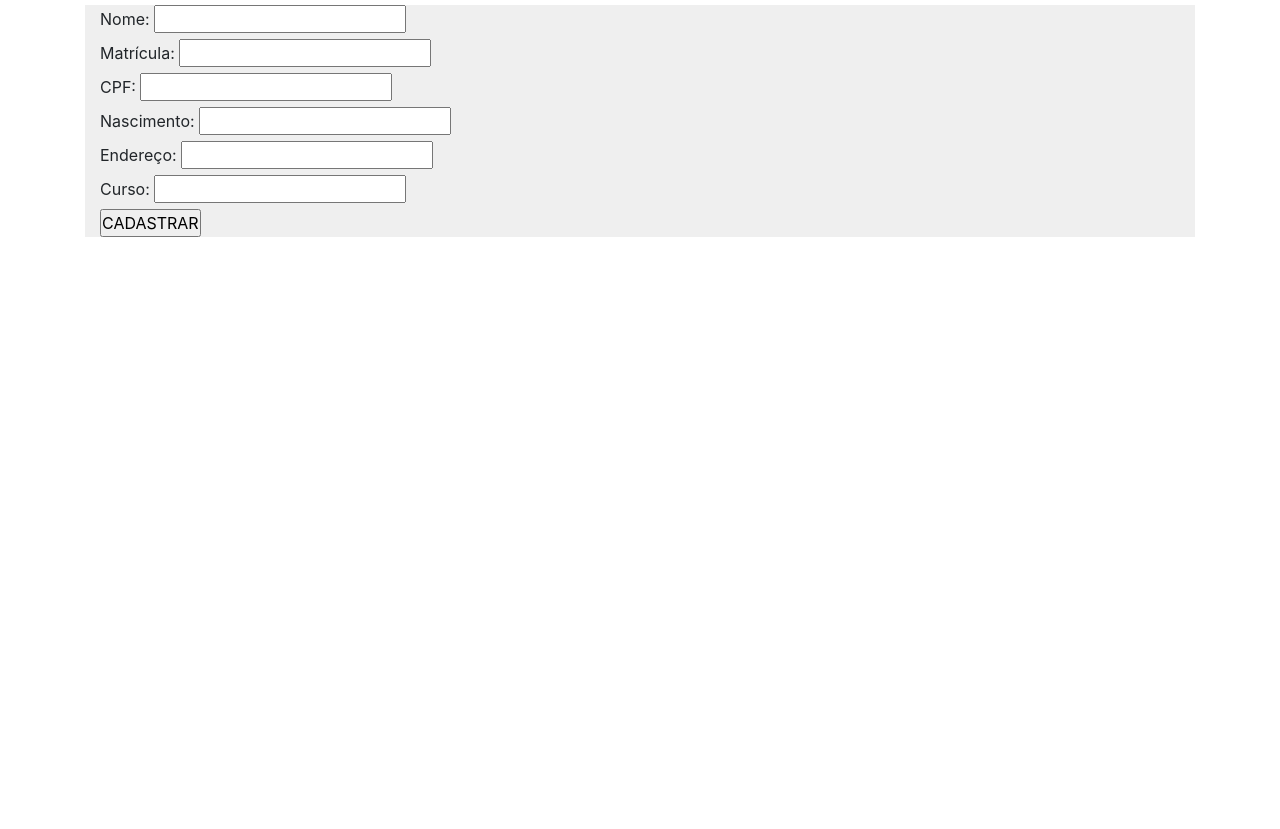
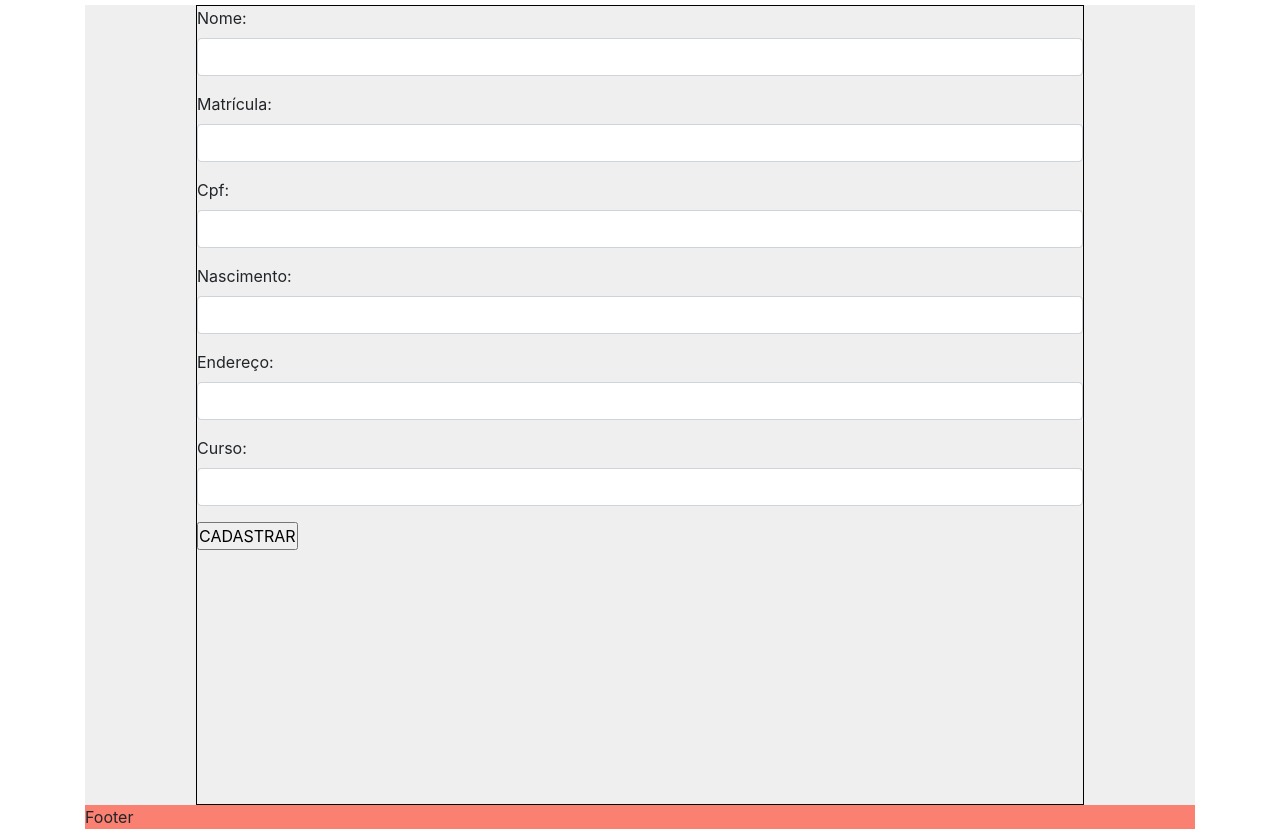
Before and after one commit to Odaliene/Programa-o-Web, a plain HTML site: page Projeto/aluno.html in a window 1280 px wide. Shown: the part 88-917 px from the top of the page. Before the commit the page ends 800 px from the top, so only its background shows below. Drawn offline with nearby package versions, Linux system fonts and the light colour scheme.

Commit message:
Update aluno.html

```diff
--- a/Projeto/aluno.html
+++ b/Projeto/aluno.html
@@ -3,10 +3,12 @@
   <head>
     <meta charset="utf-8">
     <title>Página de Cadastro do Aluno</title>
+
     <link rel="stylesheet" href="https://stackpath.bootstrapcdn.com/bootstrap/4.3.1/css/bootstrap.min.css" integrity="sha384-ggOyR0iXCbMQv3Xipma34MD+dH/1fQ784/j6cY/iJTQUOhcWr7x9JvoRxT2MZw1T" crossorigin="anonymous">
     <script src="https://code.jquery.com/jquery-3.3.1.slim.min.js" integrity="sha384-q8i/X+965DzO0rT7abK41JStQIAqVgRVzpbzo5smXKp4YfRvH+8abtTE1Pi6jizo" crossorigin="anonymous"></script>
     <script src="https://cdnjs.cloudflare.com/ajax/libs/popper.js/1.14.7/umd/popper.min.js" integrity="sha384-UO2eT0CpHqdSJQ6hJty5KVphtPhzWj9WO1clHTMGa3JDZwrnQq4sF86dIHNDz0W1" crossorigin="anonymous"></script>
     <script src="https://stackpath.bootstrapcdn.com/bootstrap/4.3.1/js/bootstrap.min.js" integrity="sha384-JjSmVgyd0p3pXB1rRibZUAYoIIy6OrQ6VrjIEaFf/nJGzIxFDsf4x0xIM+B07jRM" crossorigin="anonymous"></script>
+
     <link rel="stylesheet" href="CSS/index.css" type="text/css"/>
     <link rel="stylesheet" href="CSS/menu.css" type="text/css"/>
   </head>
@@ -17,38 +19,33 @@
         <h4>Preencha os campos abaixo: </h4>
       </header>
       <main>
-        <div class="container">
-        <form action="http://localhost:5000/aluno" method="POST">
+          <div class="meu-container">
+            <form action="http://localhost:5000/escola" method="POST">
+              <div class="form-group"> <label for="nome">Nome: </label>
+              <input type="text" class="form-control" name="nome"> </div>
 
-          <label for="nome">Nome: </label>
-          <input type="text" name="nome" required>
-          <br>
+              <div class="form-group"><label for="matricula">Matrícula: </label>
+              <input type="text" class="form-control" name="matrícula"> </div>
 
-          <label for="nome">Matrícula: </label>
-          <input type="text" name="nascimento" required>
-          <br>
+              <div class="form-group"> <label for="cpf">Cpf: </label>
+              <input type="text" class="form-control" name="cpf"> </div>
 
-          <label for="cpf">CPF: </label>
-          <input type="text" name="cpf" required>
-          <br>
+              <div class="form-group"> <label for="Nascimento">Nascimento: </label>
+              <input type="text" class="form-control" name="nascimento"> </div>
 
-          <label for="nascimento">Nascimento: </label>
-          <input type="text" name="nascimento" required>
-          <br>
+              <div class="form-group"> <label for="Endereço">Endereço: </label>
+              <input type="text" class="form-control" name="endereço"> </div>
 
-          <label for="endereço">Endereço: </label>
-          <input type="text" name="Endereço" required>
-          <br>
+              <div class="form-group"> <label for="Curso">Curso: </label>
+              <input type="text" class="form-control" name="curso"> </div>
 
-          <label for="curso">Curso: </label>
-          <input type="text" name="curso" required>
-          <br>
-
-          <input type="submit" value="CADASTRAR">
-
-        </form>
+              <input type="submit" value="CADASTRAR">
+            </form>
+          </div>
       </main>
+      <footer>
+        Footer
+      </footer>
     </div>
-
   </body>
 </html>
```
